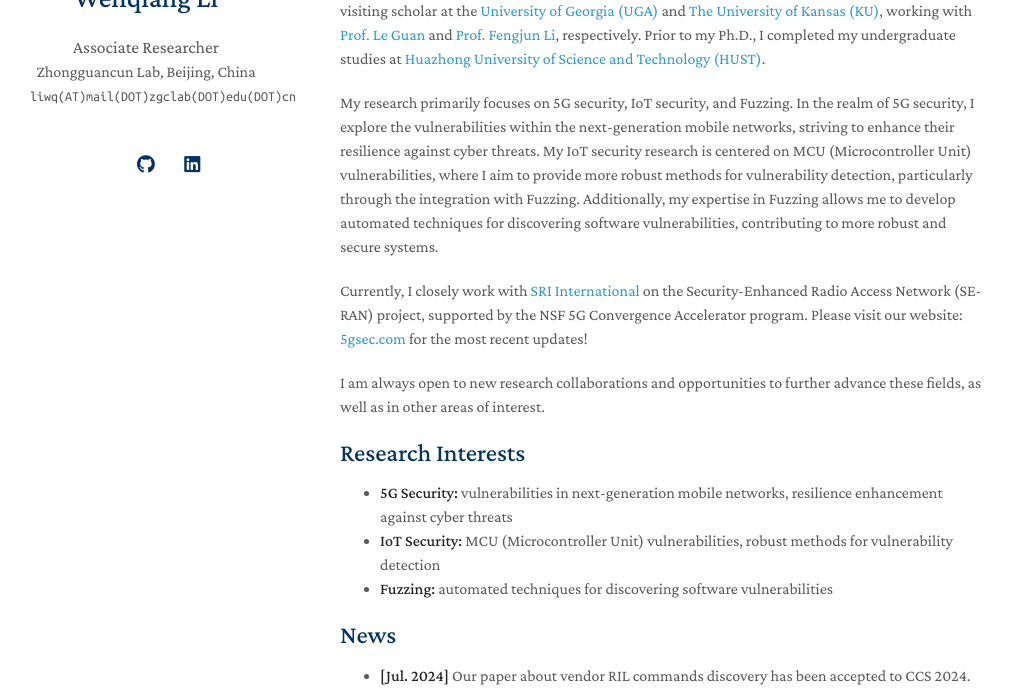
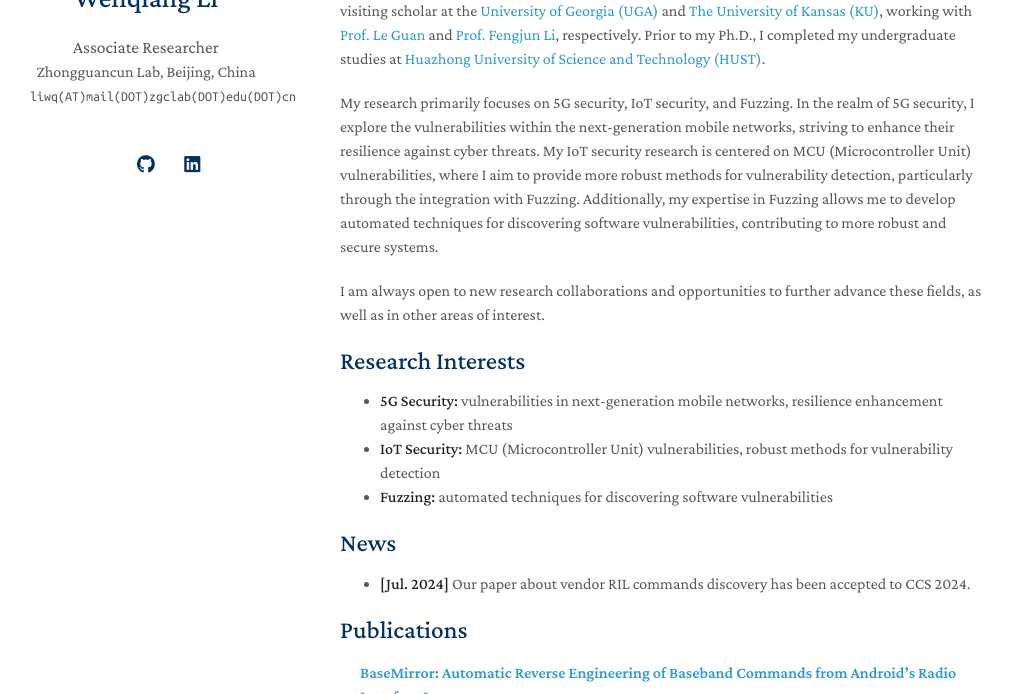
Before and after one commit to yaoyao-liu/minimal-light, a Jekyll site: the page built from index.md, in a window 1280 px wide and 900 px high, cut to the strip 206-900 px from the top of the window. Shown: the whole strip, without its empty margins (130-1142 px from the left). Built offline with Jekyll 4.4.1, drawn with Linux system fonts in a browser that asks for light colours; a style sheet for code colours, icons or effects is not loaded; our own code applies the rules of GitHub Pages for plain Markdown files.

Commit message:
Update index.md

```diff
--- a/index.md
+++ b/index.md
@@ -7,8 +7,6 @@ layout: homepage
 I am currently an associate researcher at Zhongguancun Laboratory. Previously, I was a postdoctoral researcher at [The Ohio State University (OSU)](https://www.osu.edu/), working under the guidance of [Prof. Zhiqiang Lin](https://zhiqlin.github.io/). I earned my Ph.D. from the [Institute of Information Engineering, Chinese Academy of Sciences (IIE, CAS)](http://www.iie.ac.cn/), where I was mentored by [Prof. Jingqiang Lin](https://lin-jingqiang.github.io/). During my doctoral studies, I spent two years as a visiting scholar at the [University of Georgia (UGA)](https://www.uga.edu/) and [The University of Kansas (KU)](https://ku.edu/), working with [Prof. Le Guan](https://guanle.org/) and [Prof. Fengjun Li](https://ittc.ku.edu/~fli/), respectively. Prior to my Ph.D., I completed my undergraduate studies at [Huazhong University of Science and Technology (HUST)](https://www.hust.edu.cn/).
 
 My research primarily focuses on 5G security, IoT security, and Fuzzing. In the realm of 5G security, I explore the vulnerabilities within the next-generation mobile networks, striving to enhance their resilience against cyber threats. My IoT security research is centered on MCU (Microcontroller Unit) vulnerabilities, where I aim to provide more robust methods for vulnerability detection, particularly through the integration with Fuzzing. Additionally, my expertise in Fuzzing allows me to develop automated techniques for discovering software vulnerabilities, contributing to more robust and secure systems.
-
-Currently, I closely work with [SRI International](https://www.sri.com/) on the Security-Enhanced Radio Access Network (SE-RAN) project, supported by the NSF 5G Convergence Accelerator program. Please visit our website: [5gsec.com](https://5gsec.com/) for the most recent updates!
 
 I am always open to new research collaborations and opportunities to further advance these fields, as well as in other areas of interest.
 
```
